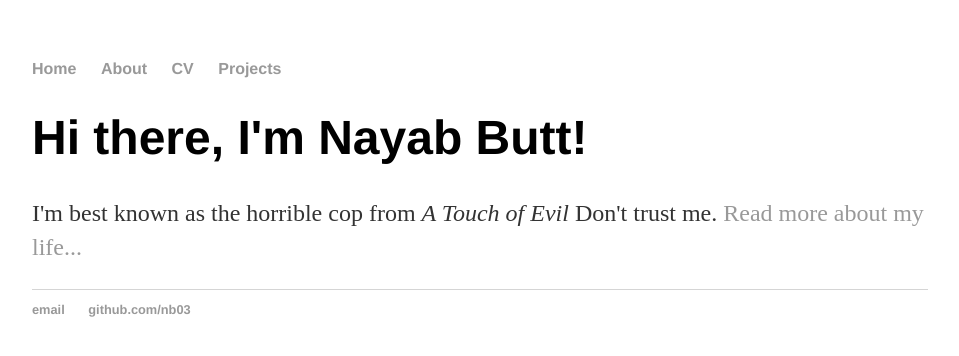
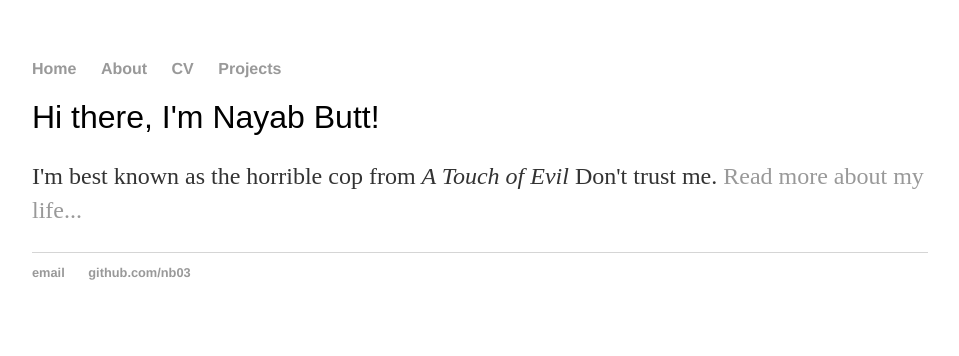
Before and after one commit to nb03/nb03.github.io, a Jekyll site: the page built from index.html, in a window 1280 px wide. Shown: the top 356 px of the page, without its empty margins (160-1119 px from the left). Built offline with Jekyll 4.4.1, drawn with Linux system fonts in a browser that asks for light colours.

Commit message:
Update main.css

```diff
--- a/css/main.css
+++ b/css/main.css
@@ -20,8 +20,9 @@ a:hover {
     text-decoration: underline;
 }
 h1 {
-    font-size: 3em;
-    font-family:'Helvetica', 'Arial', 'Sans-Serif';
+    font-family: aktiv-grotesk, sans-serif;
+    font-style: normal;
+    font-weight: 200;
 }
 p {
     font-size: 1.5em;
```
